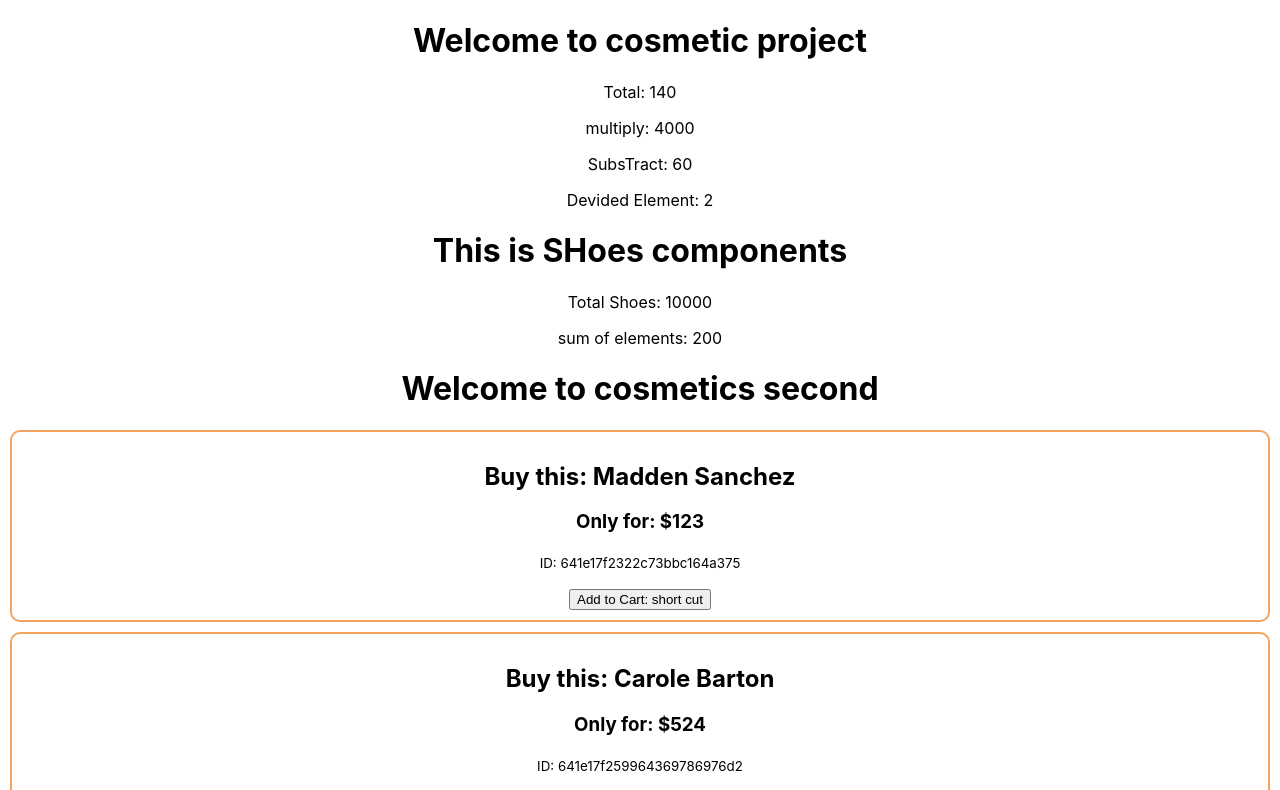
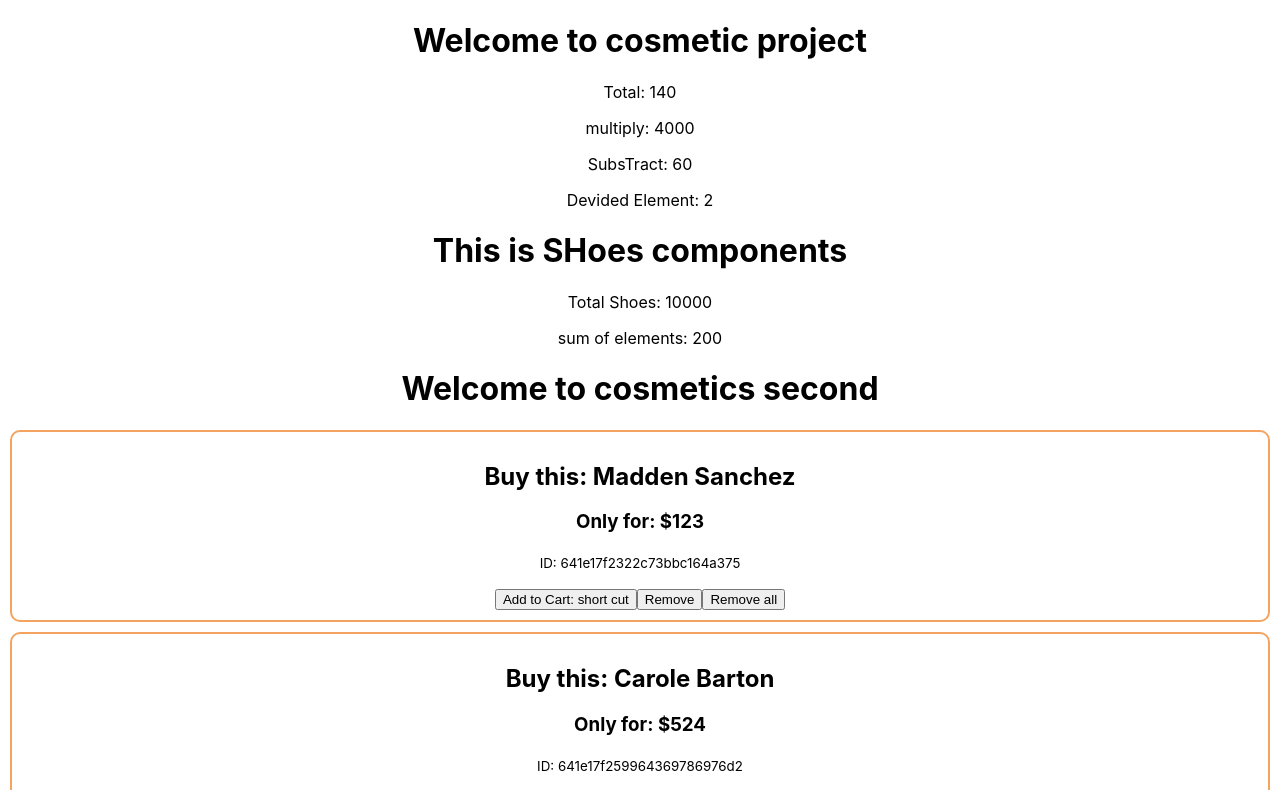
Before and after one commit to Galib24/practice-react, a React (Create React App) app: page / in a window 1280 px wide. Shown: the top 790 px of the page. Built offline with nearby package versions, Linux system fonts and the light colour scheme.

Commit message:
added remove and remove all local storage

```diff
--- a/src/components/cosmetic/Cosmetic.js
+++ b/src/components/cosmetic/Cosmetic.js
@@ -1,10 +1,15 @@
 import React from 'react';
-import { addToDb } from '../../utilities/fakedb';
+import { addToDb, deleteShoppingCart, removeFromDb } from '../../utilities/fakedb';
 import './Cosmetic.css'
 const Cosmetic = (props) => {
     const {name,price,id} = props.bal
    const addToCart = (id) =>{
     addToDb(id);
+   }
+
+   const removeFromCart = id =>{
+    // console.log('removing', id);
+    removeFromDb(id);
    }
 //    const addToCartWithParameter = () => addToCart(id);
     return (
@@ -14,6 +19,8 @@ const Cosmetic = (props) => {
             <p><small>ID: {id}</small></p>
              {/* <button onClick={addToCartWithParameter}>Add to Cart</button> */}
              <button onClick={() => addToCart(id)}>Add to Cart: short cut</button>
+             <button onClick={()=>removeFromCart(id)}>Remove</button>
+             <button onClick={()=>deleteShoppingCart(id)}>Remove all</button>
         </div>
     );
 };
--- a/src/utilities/fakedb.js
+++ b/src/utilities/fakedb.js
@@ -24,5 +24,25 @@ shoppingCart[id]=newQuantity;
     }
     localStorage.setItem('shopping-cart', JSON.stringify(shoppingCart));
 }
+const removeFromDb = id =>{
+// console.log('inside fake db', id);
+const storedCart = localStorage.getItem('shopping-cart');
+if(storedCart){
+    const shoppingCart= JSON.parse(storedCart);
+    if(id in shoppingCart){
+// console.log('exist in the cart');
+delete shoppingCart[id];
+localStorage.setItem('shopping-cart', JSON.stringify(shoppingCart));
+    }
+}
+}
 
-export  {addToDb};
+const deleteShoppingCart = () =>{
+    localStorage.removeItem('shopping-cart');
+}
+
+export  {
+    addToDb,
+    removeFromDb,
+  deleteShoppingCart
+};
```
